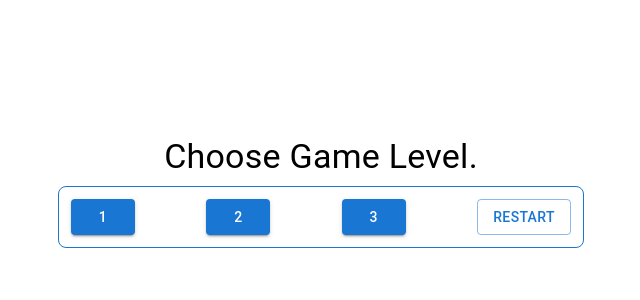
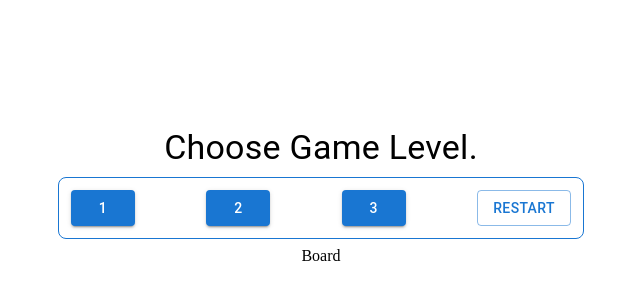
Before and after one commit to jubamatsaberidze/websocket-minesweep, a React (Create React App) app: page / in a window 1280 px wide. Shown: the part 212-512 px from the top of the page, without its empty margins (319-959 px from the left). Built offline with nearby package versions, Linux system fonts and the light colour scheme.

Commit message:
configured store and hook

```diff
--- a/src/app/App.tsx
+++ b/src/app/App.tsx
@@ -1,10 +1,14 @@
-import { Main } from "../common/styles/Main.styles"
-import Header from "../common/ui/Header"
+import { Main, BoardCont } from "../common/styles/Main.styles"
+import Header from "../common/ui/Header";
+import Board from '../common/ui/Board';
 
 const App = () => {
   return (
     <Main>
       <Header />
+      <BoardCont>
+        <Board />
+      </BoardCont>
     </Main>
   )
 }
--- a/src/common/styles/Main.styles.ts
+++ b/src/common/styles/Main.styles.ts
@@ -9,3 +9,9 @@ export const Main = styled(Box)({
     margin: 'auto',
     height: '100vh',
 });
+
+export const BoardCont = styled(Box)({
+    maxWidth: 'calc(100vw - 80px)',
+    overflow: 'auto',
+    position: 'relative',
+});
--- a/src/common/ui/Board.tsx
+++ b/src/common/ui/Board.tsx
@@ -1,9 +1,9 @@
-import React from 'react'
-import { Main } from '../styles/Main.styles'
+import { Box } from '@mui/material'
+
 
 const Board = () => {
   return (
-    <Main>Board</Main>
+    <Box>Board</Box>
   )
 }
 
--- /dev/null
+++ b/src/store/hook.ts
@@ -0,0 +1,6 @@
+//straight from Redux library best practice: https://react-redux.js.org/using-react-redux/usage-with-typescript
+import { TypedUseSelectorHook, useDispatch, useSelector } from 'react-redux'
+import type { RootState, AppDispatch } from './store'
+
+export const useAppDispatch: () => AppDispatch = useDispatch
+export const useAppSelector: TypedUseSelectorHook<RootState> = useSelector
--- /dev/null
+++ b/src/utils/constants.ts
@@ -0,0 +1 @@
+export const WS_URL = 'wss://hometask.eg1236.com/game1/'
```
Also changed, not shown: src/store/store.ts (added, +24 -0 lines), 1 other file (tests, documents, lock files or other folders).
